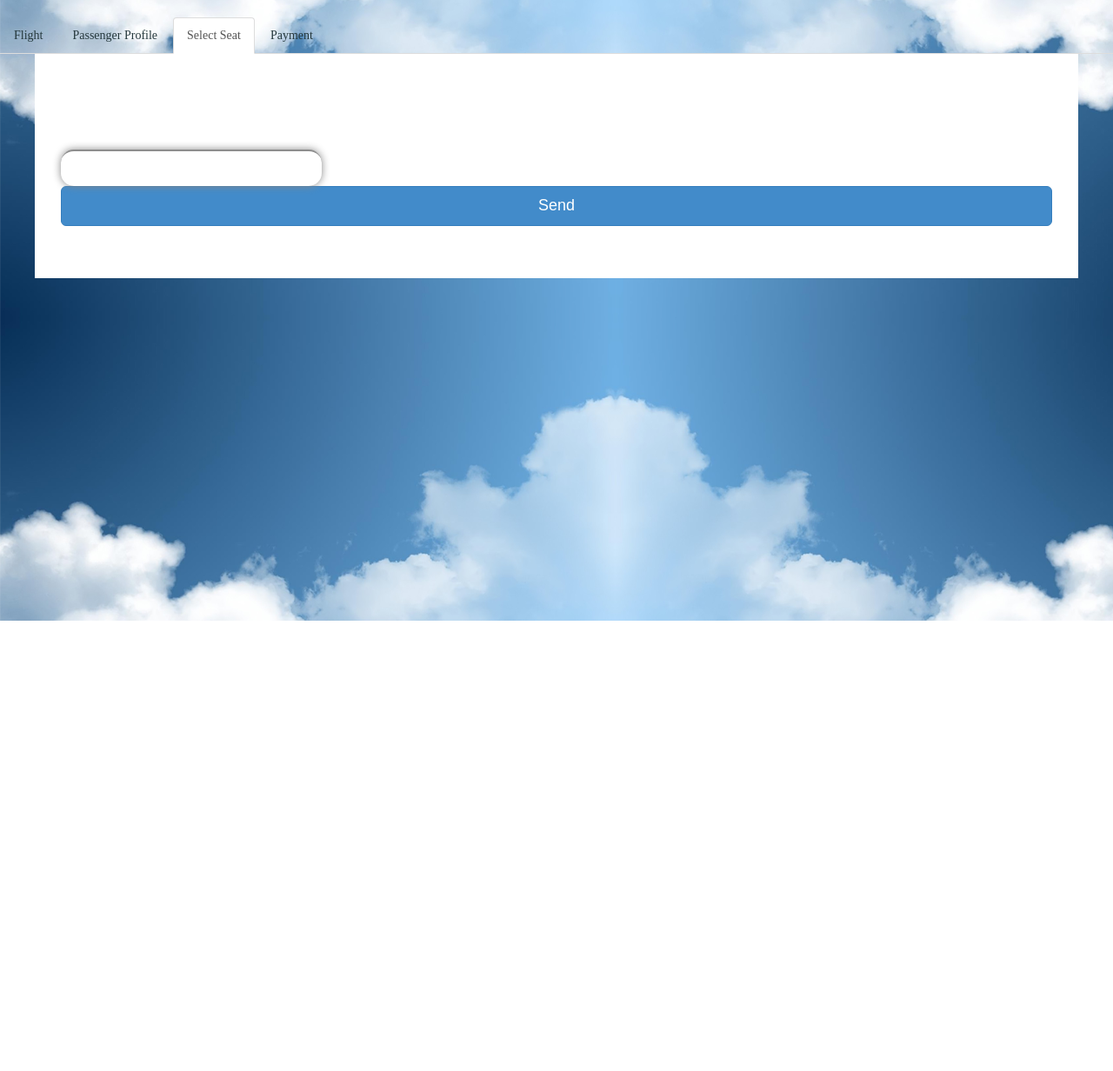
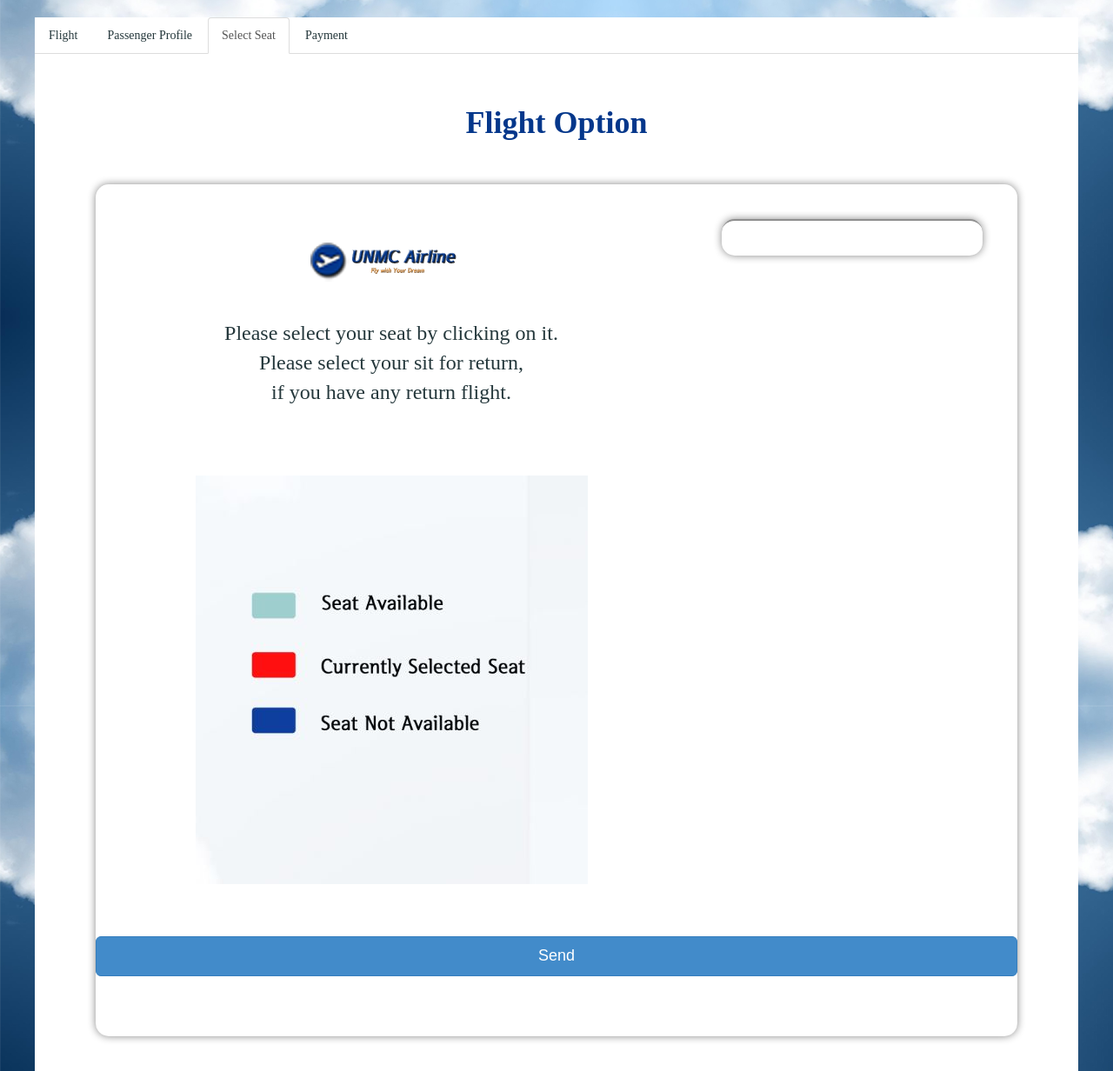
Before and after one commit to Rickie-Chandra/sqm, a CodeIgniter app: page /sqm/index.php/controller/selectSeat in a window 1280 px wide. Shown: the part 86-1318 px from the top of the page at 87% size. Before the commit the page ends 800 px from the top, so only its background shows below. Run offline with CodeIgniter, Linux system fonts and the light colour scheme; data that the repository does not hold is empty.

Commit message:
0.1.23
change heading type
change layout
add information in seat page
add some css
add picture

```diff
--- a/application/views/viewHome.php
+++ b/application/views/viewHome.php
@@ -22,7 +22,7 @@
   <div class="row">
   <br />
     <div class="col-md-4">
-    <h1><b>Online Reservation</b></h1>
+    <h1><font color="white"><b>Online Reservation</b></h1>
 
 <div id="content">
     <div class="btn-group">
--- a/application/views/viewPayment.php
+++ b/application/views/viewPayment.php
@@ -10,6 +10,8 @@
 <?php include('menu.php');?>
 
 <center>
+
+<div class="content">
 <ul class="nav nav-tabs">
   <li role="presentation"><a>Flight</a></li>
   <li role="presentation"><a>Passenger Profile</a></li>
@@ -19,7 +21,6 @@
 
 <center>
 
-<div class="content">
 <div class="container">
   <h1><b>Summary</b></h1><br/>
   <?php
--- a/application/views/viewSeat.php
+++ b/application/views/viewSeat.php
@@ -12,6 +12,7 @@
 
 <center>
 
+<div class="content">
 <ul class="nav nav-tabs">
   <li role="presentation"><a>Flight</a></li>
   <li role="presentation"><a>Passenger Profile</a></li>
@@ -21,17 +22,24 @@
 
 <center>
 
-<div class="content">
 <br /><br />
 <h1><b> Flight Option </b></h1>
 <div class="container">
-
+<div id="wrap" >
+			<div id="content2">
+			<img src="<?php echo IMG.'logo.png';?>"style="text-align:right;"><br /><br /><br />
+			<p><font size="5">Please select your seat by clicking on it. <br />Please select your sit for return, <br />if you have any return flight.
+			</p>
+			<br /><br />
+			<img src="<?php echo IMG.'sit.jpg';?>"style="text-align:right;">
+			</div>
 <div id="sidebar">
 <form name="seat" class="form-signin" role="form"method="POST" enctype="multipart/form-data" action="<?php echo(URL.'index.php/controller/payment');?>">
 <div class="check">
   <?php
   if(!empty($departCapacity)){
-    echo "<h3> Seat Map</h3>";
+    echo "<h2> Seat Map</h2>";
+    echo "<h3> Flight from origin</h3>";
     echo "<table class='table table-hover table-color'>";
     echo "<tr><th> A </th><th> B </th><th>   </th>
           <th> C </th><th> D </th></tr>";
@@ -43,25 +51,25 @@
 		||$departSelected[$j]==$i.'C' || $departSelected[$j]==$i.'D'){
 			$seat = $departSelected[$j];}
 		}
-		if($seat == $i."A"){echo "<td>n/a</td>";}
-		else{echo "<td><label for='A".$i."'><input type='radio' id='A".$i."' name='departSeat' value='".$i."A'>".$i."</label></td>";}
-		if($seat == $i."B"){echo "<td>n/a</td>";}
-		else{echo "<td><label for='A".$i."'><input type='radio' id='A".$i."' name='departSeat' value='".$i."B'>".$i."</label></td>";}
+		if($seat == $i."A"){echo "<td><label for='A".$i."'><input type='radio' id='A".$i."' name='returnSeat' value='".$i."A' disabled></label></td>";}
+		else{echo "<td><label for='A".$i."'><input type='radio' id='A".$i."' name='departSeat' value='".$i."A'></label></td>";}
+		if($seat == $i."B"){echo "<td><label for='A".$i."'><input type='radio' id='A".$i."' name='returnSeat' value='".$i."A' disabled></label></td>";}
+		else{echo "<td><label for='A".$i."'><input type='radio' id='A".$i."' name='departSeat' value='".$i."B'></label></td>";}
 		echo "<td></td>";
-		if($seat == $i."C"){echo "<td>n/a</td>";}
-		else{echo "<td><label for='A".$i."'><input type='radio' id='A".$i."' name='departSeat' value='".$i."C'>".$i."</label></td>";}
-		if($seat == $i."D"){echo "<td>n/a</td>";}
-		else{echo "<td><label for='A".$i."'><input type='radio' id='A".$i."' name='departSeat' value='".$i."D'>".$i."</label></td>";}
+		if($seat == $i."C"){echo "<td><label for='A".$i."'><input type='radio' id='A".$i."' name='returnSeat' value='".$i."A' disabled></label></td>";}
+		else{echo "<td><label for='A".$i."'><input type='radio' id='A".$i."' name='departSeat' value='".$i."C'></label></td>";}
+		if($seat == $i."D"){echo "<td><label for='A".$i."'><input type='radio' id='A".$i."' name='returnSeat' value='".$i."A' disabled></label></td>";}
+		else{echo "<td><label for='A".$i."'><input type='radio' id='A".$i."' name='departSeat' value='".$i."D'></label></td>";}
 	echo "</tr>";
 	}
     echo "</table>";
 }
   ?>
-
-
+</div>
+<div class="check">
   <?php
   if(!empty($returnCapacity)){
-    echo "<h3> Return Seat Selection</h3>";
+    echo "<h3> Flight from destination</h3>";
     echo "<table class='table table-hover table-color'>";
     echo "<tr><th> A </th><th> B </th><th>   </th>
           <th> C </th><th> D </th></tr>";
@@ -73,15 +81,15 @@
 		||$returnSelected[$j]==$i.'C' || $returnSelected[$j]==$i.'D'){
 			$seat = $returnSelected[$j];}
 		}
-		if($seat == $i."A"){echo "<td>n/a</td>";}
-		else{echo "<td><label for='A".$i."'><input type='radio' id='A".$i."' name='returnSeat' value='".$i."A'>".$i."</label></td>";}
-		if($seat == $i."B"){echo "<td>n/a</td>";}
-		else{echo "<td><label for='A".$i."'><input type='radio' id='A".$i."' name='returnSeat' value='".$i."B'>".$i."</label></td>";}
+		if($seat == $i."A"){echo "<td><label for='A".$i."'><input type='radio' id='A".$i."' name='returnSeat' value='".$i."A' disabled></label></td>";}
+		else{echo "<td><label for='A".$i."'><input type='radio' id='A".$i."' name='returnSeat' value='".$i."A'></label></td>";}
+		if($seat == $i."B"){echo "<td><label for='A".$i."'><input type='radio' id='A".$i."' name='returnSeat' value='".$i."A' disabled></label></td>";}
+		else{echo "<td><label for='A".$i."'><input type='radio' id='A".$i."' name='returnSeat' value='".$i."B'></label></td>";}
 		echo "<td></td>";
-		if($seat == $i."C"){echo "<td>n/a</td>";}
-		else{echo "<td><label for='A".$i."'><input type='radio' id='A".$i."' name='returnSeat' value='".$i."C'>".$i."</label></td>";}
-		if($seat == $i."D"){echo "<td>n/a</td>";}
-		else{echo "<td><label for='A".$i."'><input type='radio' id='A".$i."' name='returnSeat' value='".$i."D'>".$i."</label></td>";}
+		if($seat == $i."C"){echo "<td><label for='A".$i."'><input type='radio' id='A".$i."' name='returnSeat' value='".$i."A' disabled></label></td>";}
+		else{echo "<td><label for='A".$i."'><input type='radio' id='A".$i."' name='returnSeat' value='".$i."C'></label></td>";}
+		if($seat == $i."D"){echo "<td><label for='A".$i."'><input type='radio' id='A".$i."' name='returnSeat' value='".$i."A' disabled></label></td>";}
+		else{echo "<td><label for='A".$i."'><input type='radio' id='A".$i."' name='returnSeat' value='".$i."D'></label></td>";}
 	echo "</tr>";
 	}
     echo "</table>";
@@ -92,29 +100,33 @@
   </div>
 
 
-<button class="btn btn-lg btn-primary btn-block" type="submit">Send</button>
-<br /><br /><br />
+<button class="btn btn-lg btn-primary btn-block" onClick="checkRadioButton('departSeat')">Send</button>
+<br/><br/>
 </form>
 
-
+</div>
 </div>
 </div>
 </center>
 
 </body>
 <?php include('js.php');?>
+
 <script type="text/javascript">
+//<![CDATA[
 $(function(){
-   $('.check input').click(function(){// 클릭시
-      $('.check input').attr("checkide",false); //모든 input을 체크해제
-      $('.check input').parent().removeClass('on'); // 모든 on 클레스 없에기
-      $(this).attr("checkide",true); //현재 선택한 녀석을 체크
-      $(this).parent().addClass('on'); // 현재 선택한 녀석의 부모(label)에게 on클레스
+   $('.check input').click(function(){// when clicked
+      $('.check input').attr("checkide",false); //all input discheck
+      $('.check input').parent().removeClass('on'); // remove all on class
+      $(this).attr("checkide",true); //check the selected one
+      $(this).parent().addClass('on'); //on class to selected one's label
    });
-   $('.check input').each(function(){//현재있는 모든 input 들 중
-      $('.check input[disabled]').parent().css("background",'blue'); //disabled 속성이 있는 녀석 의 부모만 파란색 배경 주기
+   $('.check input').each(function(){//all inputs
+      $('.check input[disabled]').parent().css("background",'#0e3f9f'); //disabled = blue
    });
 });
 //]]>
+
 </script>
+
 </html>
--- a/assets/css/other.css
+++ b/assets/css/other.css
@@ -4,6 +4,9 @@
  * Licensed under MIT (https://github.com/twbs/bootstrap/blob/master/LICENSE)
  background-image:url("http://192.168.0.101/o1/assets/img/background.png");
  */
+
+
+
 h2,h3,h4,h5,h6,a,p{
 		color: #25383C;
 		font-family :"서울남산 장체EB";
@@ -11,7 +14,7 @@ h2,h3,h4,h5,h6,a,p{
 
 h1{
 
-		color:#fff;
+		color:#04378b;
 		font-family :"서울남산 장체EB";
  }
 
@@ -40,21 +43,36 @@ th {
 		box-shadow: 0px 0px 10px 0px #888888;
 		margin:40px;
 }
+#wrap{
+		background:#fff;
+		border-radius:15px;
+		box-shadow: 0px 0px 10px 0px #888888;
+		margin:40px;
+}
 #content {
-		width:1030px;
+		width:1024px;
 		padding:20px;
 		margin:40px;
 		float:left;
-		border-top: 2px solid #8e8e8e;
 		background:#fff;
 		border-radius:15px;
 		box-shadow: 0px 0px 10px 0px #888888;
+
+	}
+#content2 {
+		width:600px;
+		padding:20px;
+		margin:40px;
+		float:left;
+		background:#fff;
+
 	}
 
 #sidebar {
 
 		width:300px;
 		padding:20px;
+		margin:40px;
 		float:left;
 		border-top: 2px solid #8e8e8e;
 		background:#fff;
@@ -70,10 +88,10 @@ div.content {
 }
 
 
-/*.ellipsis {display:block;overflow:hidden;white-space:nowrap;text-overflow:ellipsis;-o-text-overflow:ellipsis}
+.ellipsis {display:block;overflow:hidden;white-space:nowrap;text-overflow:ellipsis;-o-text-overflow:ellipsis}
 .hidden {margin:0;padding:0;width:0;height:0;font-size:0;line-height:0;overflow:hidden;visibility:hidden;display:block}
 .blind{width:0;height:0;font-size:0;line-height:0;text-indent:-9999px;overflow:hidden;visibility:hidden}
 .clearfix:after {content:"";display:block;clear:both}
 .check label{display:block;position:relative;width:40px;height:20px;background:#9ecfcf;overflow:hidden}
 .check label.on{background:red} /* change to red when click */
-/*.check label input{position:absolute;top:-999px;left:-999px}   delete thi line to see radio button */
+.check label input{position:absolute;top:-999px;left:-999px}  /* delete thi line to see radio button */
```
Also changed, not shown: application/views/viewFlight.php (+4 -4 lines), application/views/viewPerDetail.php (+5 -5 lines), assets/img/sit.JPG (added).
